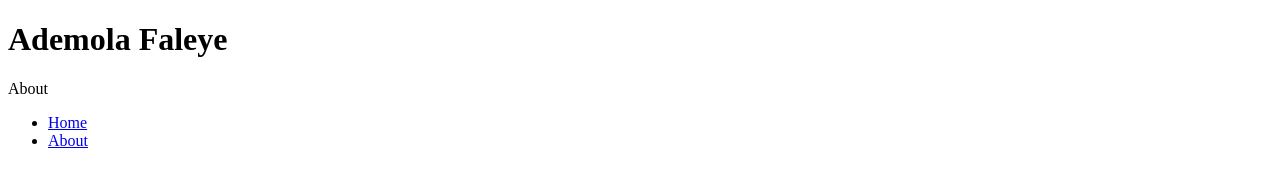
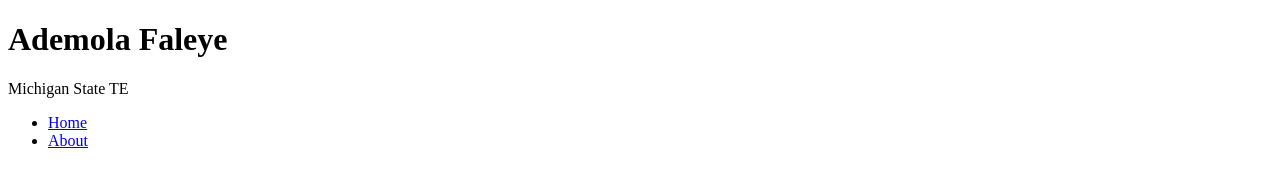
Before and after one commit to adamfaleye/mi349_blog, a plain HTML site: page index.html in a window 1280 px wide. Shown: the top 170 px of the page. Drawn offline with Linux system fonts and the light colour scheme.

Commit message:
Update index.html

```diff
--- a/index.html
+++ b/index.html
@@ -8,7 +8,7 @@
 <body>
     <header>
         <h1>Ademola Faleye</h1>
-        <p>About</p>
+        <p>Michigan State TE</p>
         <nav>
             <ul>
             <li><a href="index.html">Home</a></li>
```
